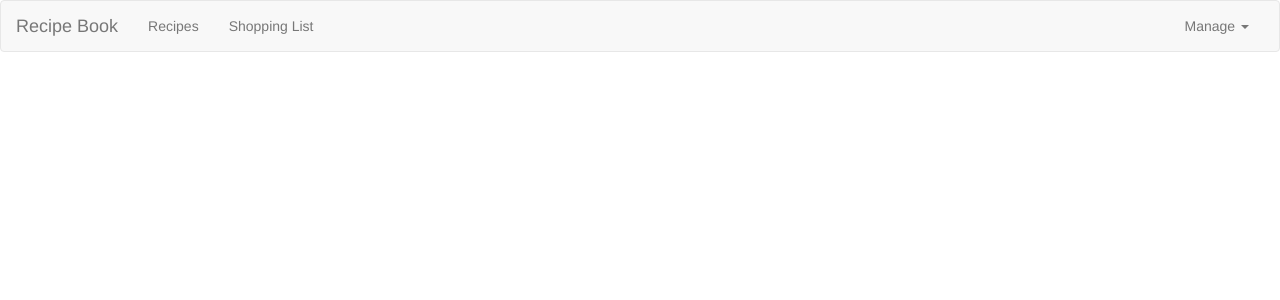
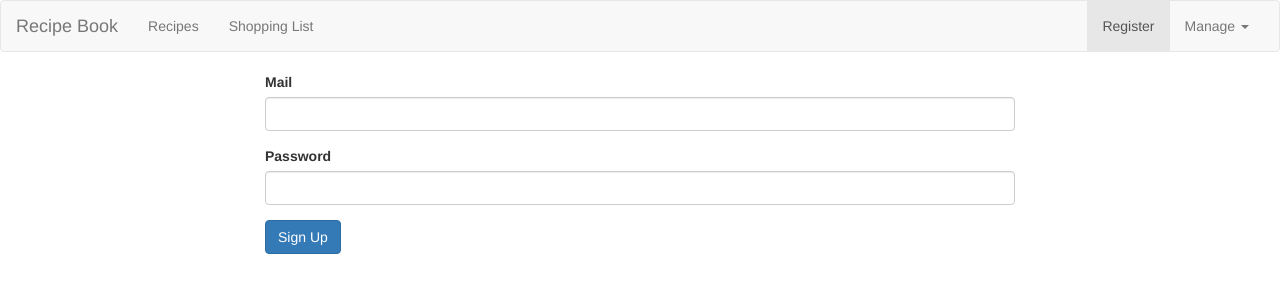
Before and after one commit to samuelcpedro/cooking-project, an Angular app: page /signup in a window 1280 px wide. Before the commit this address led to /. Shown: the top 300 px of the page. Built offline with nearby package versions, Linux system fonts and the light colour scheme.

Commit message:
Creating a Signup Page and Route
Creating a Signup Page and Route
Section 20, Lecture 259

```diff
--- a/src/app/app.module.ts
+++ b/src/app/app.module.ts
@@ -18,6 +18,8 @@ import { DropdownDirective } from './shared/dropdown.directive';
 import { ShoppingListEditComponent } from './shopping-list/shopping-list-edit/shopping-list-edit.component';
 import { ShoppingListComponent } from './shopping-list/shopping-list.component';
 import { ShoppingListService } from './shopping-list/shopping-list.service';
+import { SignupComponent } from './auth/signup/signup.component';
+import { SigninComponent } from './auth/signin/signin.component';
 
 
 
@@ -35,7 +37,9 @@ import { ShoppingListService } from './shopping-list/shopping-list.service';
     RecipesComponent,
     DropdownDirective,
     RecipesStartComponent,
-    RecipeEditComponent
+    RecipeEditComponent,
+    SignupComponent,
+    SigninComponent
   ],
   imports: [
     BrowserModule,
--- /dev/null
+++ b/src/app/auth/signin/signin.component.html
@@ -0,0 +1,3 @@
+<p>
+  signin works!
+</p>
--- /dev/null
+++ b/src/app/auth/signin/signin.component.ts
@@ -0,0 +1,15 @@
+import { Component, OnInit } from '@angular/core';
+
+@Component({
+  selector: 'app-signin',
+  templateUrl: './signin.component.html',
+  styleUrls: ['./signin.component.css']
+})
+export class SigninComponent implements OnInit {
+
+  constructor() { }
+
+  ngOnInit() {
+  }
+
+}
--- /dev/null
+++ b/src/app/auth/signup/signup.component.html
@@ -0,0 +1,15 @@
+<div class="row">
+  <div class="col-12 col-sm-10 col-md-8 col-sm-offset-1 col-md-offset-2">
+    <form (ngSubmit)="onSignup(f)" #f="ngForm">
+      <div class="form-group">
+        <label for="email">Mail</label>
+        <input type="email" name="email" id="email" ngModel class="form-control">
+      </div>
+      <div class="form-group">
+        <label for="password">Password</label>
+        <input type="password" name="password" id="password" ngModel class="form-control">
+      </div>
+      <button type="submit" class="btn btn-primary">Sign Up</button>
+    </form>
+  </div>
+</div>
--- /dev/null
+++ b/src/app/auth/signup/signup.component.ts
@@ -0,0 +1,21 @@
+import { NgForm } from '@angular/forms';
+import { Component, OnInit } from '@angular/core';
+
+@Component({
+  selector: 'app-signup',
+  templateUrl: './signup.component.html',
+  styleUrls: ['./signup.component.css']
+})
+export class SignupComponent implements OnInit {
+
+  constructor() { }
+
+  ngOnInit() {
+  }
+
+  onSignup(form: NgForm) {
+    const email = form.value.email;
+    const password = form.value.password;
+
+  }
+}
--- a/src/app/header/header.component.html
+++ b/src/app/header/header.component.html
@@ -10,6 +10,7 @@
         <li routerLinkActive="active"><a routerLink='/shopping-list'>Shopping List</a></li>
       </ul>
       <ul class="nav navbar-nav navbar-right">
+        <li routerLinkActive="active"><a [routerLink]="['/signup']">Register</a></li>
         <li class="dropdown" appDropdown>
           <a style="cursor: pointer;" class="dropdown-toggle" role="button">Manage <span class="caret"></span></a>
           <ul class="dropdown-menu">
```
Also changed, not shown: src/app/app-routing.module.ts (+4 -3 lines), src/app/auth/signin/signin.component.css (added), src/app/auth/signup/signup.component.css (added), 2 other files (tests, documents, lock files or other folders).
